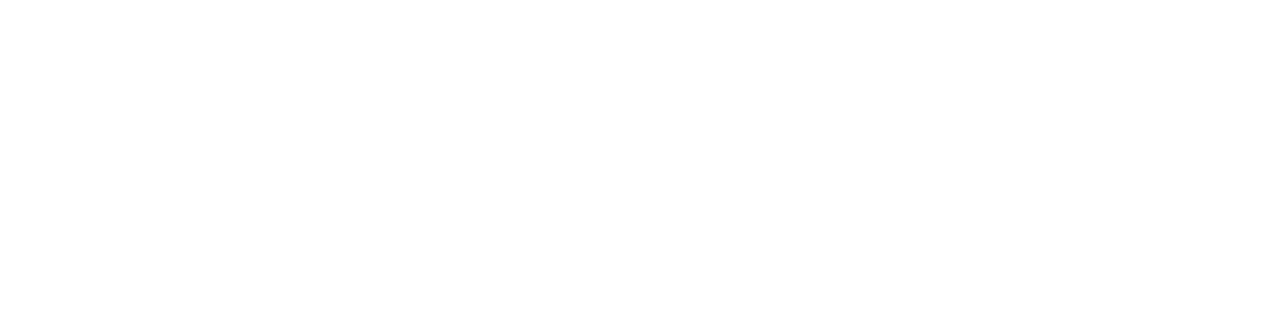
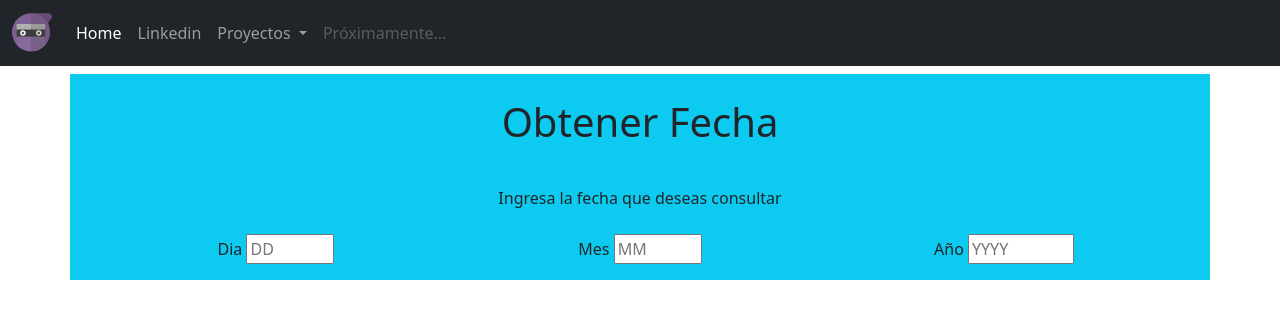
Before and after one commit to aleksnolzm/ch26-web06-bootstrap, a plain HTML site: page obtener-fecha/obtener-fecha.html in a window 1280 px wide. Drawn offline with nearby package versions, Linux system fonts and the light colour scheme.

Commit message:
feat: agregando inputs para fecha

```diff
--- a/obtener-fecha/obtener-fecha.css
+++ b/obtener-fecha/obtener-fecha.css
@@ -0,0 +1,4 @@
+.logo-shuriken{
+    width: 40px;
+    height: auto;
+}
--- a/obtener-fecha/obtener-fecha.html
+++ b/obtener-fecha/obtener-fecha.html
@@ -0,0 +1,109 @@
+<!DOCTYPE html>
+<html lang="es">
+
+<head>
+    <meta charset="UTF-8">
+    <meta http-equiv="X-UA-Compatible" content="IE=edge">
+    <meta name="viewport" content="width=device-width, initial-scale=1.0">
+    <!-- Bootstrap CSS -->
+    <link href="https://cdn.jsdelivr.net/npm/bootstrap@5.3.0-alpha3/dist/css/bootstrap.min.css" rel="stylesheet"
+        integrity="sha384-KK94CHFLLe+nY2dmCWGMq91rCGa5gtU4mk92HdvYe+M/SXH301p5ILy+dN9+nJOZ" crossorigin="anonymous" />
+    <!-- Bootstrap icons CDN -->
+    <link rel="stylesheet" href="https://cdn.jsdelivr.net/npm/bootstrap-icons@1.10.4/font/bootstrap-icons.css" />
+    <!-- CSS Personalized -->
+    <link rel="stylesheet" href="./obtener-fecha.css">
+    <title>Obtener Fecha</title>
+</head>
+
+<body>
+
+    <!-- Navigation Bar -->
+    <nav class="navbar navbar-expand-sm bg-dark" data-bs-theme="dark">
+        <div class="container-fluid">
+            <a class="navbar-brand" href="../index.html">
+                <img class="logo-shuriken" src="../assets/img/logo-ninja.svg" alt="shuriken logo" />
+            </a>
+            <button class="navbar-toggler" type="button" data-bs-toggle="collapse"
+                data-bs-target="#navbarSupportedContent" aria-controls="navbarSupportedContent" aria-expanded="false"
+                aria-label="Toggle navigation">
+                <span class="navbar-toggler-icon"></span>
+            </button>
+            <div class="collapse navbar-collapse" id="navbarSupportedContent">
+                <ul class="navbar-nav me-auto mb-2 mb-lg-0">
+                    <li class="nav-item">
+                        <a class="nav-link active" aria-current="page" href="../index.html">Home</a>
+                    </li>
+                    <li class="nav-item">
+                        <a class="nav-link" href="https://www.linkedin.com/in/esteban-montellano-735150187"
+                            target="_blank">Linkedin</a>
+                    </li>
+                    <li class="nav-item dropdown">
+                        <a class="nav-link dropdown-toggle" href="#" role="button" data-bs-toggle="dropdown"
+                            aria-expanded="false">
+                            Proyectos
+                        </a>
+                        <ul class="dropdown-menu">
+                            <li>
+                                <a class="dropdown-item" href="./views/dime-tu-nombre.html">Dime tu nombre</a>
+                            </li>
+                            <li>
+                                <a class="dropdown-item" href="./calculadora.html">Calculadora</a>
+                            </li>
+                            <li>
+                                <hr class="dropdown-divider" />
+                            </li>
+                            <li>
+                                <a class="dropdown-item disabled" href="#">En Construcción</a>
+                            </li>
+                        </ul>
+                    </li>
+                    <li class="nav-item">
+                        <a class="nav-link disabled">Próximamente...</a>
+                    </li>
+                </ul>
+            </div>
+        </div>
+    </nav>
+
+    <!---- Main ----->
+    <main>
+        <!-----  Game Container Space -->
+        <div class="container">
+            <div class="row my-2 justify-content-center bg-success">
+                <div class="col-sm-10 col-lg-12 col-10 text-center py-2 px-auto bg-info">
+                    <!----  main container of the game ---->
+                    <div class=" row mx-auto justify-content-center">
+                        <div class="col-sm-12 col-lg-12 py-2">
+                            <h1 class="my-2">Obtener Fecha</h1>
+                            <br>
+                            <p class="my-2">Ingresa la fecha que deseas consultar</p>
+                        </div>
+                    <div>
+                        <div class=" row mx-auto justify-content-center">
+                            <div class="col-sm-12 col-lg-4 py-2">
+                                <label for="input-day">Dia</label>
+                                <input class="input-day" type="number" min="1" max="31" placeholder="DD"
+                            name="input-day" id="input-day" required>
+                            </div>
+                            <div class="col-sm-12 col-lg-4 py-2">
+                                <label for="input-month">Mes</label>
+                                <input class="input-month" type="number" min="1" max="12" placeholder="MM"
+                            name="input-month" id="input-month" required>
+                            </div>
+                            <div class="col-sm-12 col-lg-4 py-2">
+                                <label for="input-year">Año</label>
+                                <input class="input-year" type="number" min="1901" max="2050" placeholder="YYYY"
+                            name="input-year" id="input-year" required>
+                            </div>
+                        <div>
+
+
+                </div>
+            </div>
+        </div>
+    </main>
+
+    <!----- Scripts ----->
+    <script src="./obtener-fecha.js"></script>
+</body>
+</html>
```
Also changed, not shown: adivina_mi_numero/adivina-mi-numero.html (+4 -4 lines).
